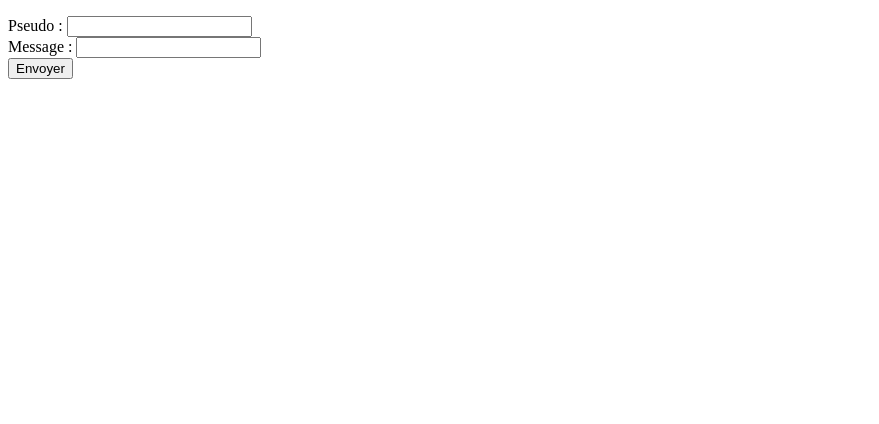
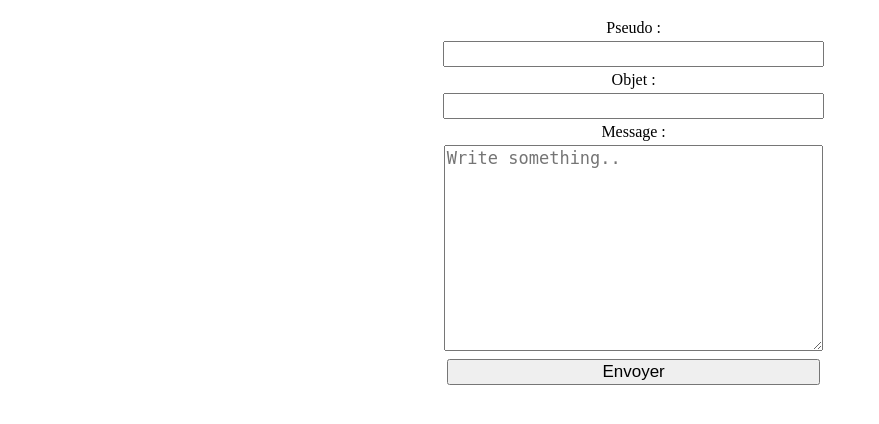
Before and after one commit to Alexi27/Web_Project, a PHP site: page /minichat.php in a window 1280 px wide. Shown: the top 424 px of the page, without its empty margins (0-879 px from the left). Run offline with PHP 8.4, Linux system fonts and the light colour scheme; data that the repository does not hold is empty.

Commit message:
Un peu de mise en page du mini chat

```diff
--- a/formulaire.html
+++ b/formulaire.html
@@ -99,5 +99,3 @@
         </div>
     </form>
 </body>
-
-</html>
--- a/minichat.css
+++ b/minichat.css
@@ -3,3 +3,6 @@ form
 {
     text-align:center;
 }
+.input{
+    float: center;
+}
--- a/minichat.php
+++ b/minichat.php
@@ -1,24 +1,95 @@
+
 <?php
 session_start(); // On démarre la session
 ?>
     <!DOCTYPE html>
     <html>
+
     <head>
         <meta charset="utf-8" />
         <title>Mini-chat</title>
+        <style>
+            form {
+                text-align: center;
+            }
+
+            .input {
+                float: middle;
+            }
+
+            .tablemessage {
+                width: 100%;
+                float: middle;
+                text-align: center;
+            }
+
+            .messageancien {
+                width: 50%;
+                float: center;
+                text-align: middle;
+            }
+            input, textarea{
+                width: 30%;
+
+                font-size: 17px;
+            }
+            .espace:after{
+                content: "";
+                display: table;
+                clear: both;
+            }
+        </style>
     </head>
 
     <body>
 
         <form action="minichat_post.php" method="post">
             <p>
-        <label for="pseudo">Pseudo</label> : <input type="text" name="pseudo" id="pseudo" /><br />
-        <label for="message">Message</label> :  <input type="text" name="message" id="message" /><br />
-
+                <table class="tablemessage">
+                    <tr>
+                        <td>
+                            <label for="pseudo">Pseudo</label> :
+                        </td>
+                    </tr>
+                    <div class="espace"></div>
+                    <tr>
+                        <td>
+                            <input type="text" name="pseudo" id="pseudo" />
+                        </td>
+                    </tr>
+                    <div class="espace"></div>
+                    <tr>
+                        <td>
+                            <label for="object">Objet</label> :</td>
+                        <td>
+                    </tr>
+                    <div class="espace"></div>
+                    <tr>
+                        <td>
+                        <input type="text" name="object" id="object" />
+                        </td>
+                    </tr>
+                    <div class="espace"></div>
+                    <tr>
+                        <td>
+                            <label for="message">Message</label> :
+                        </td>
+                    </tr>
+                    <div class="espace"></div>
+                    <tr>
+                        <td>
+                            <textarea type="text" name="message" id="message" placeholder="Write something.."style="height:200px"></textarea>
+                        </td>
+                    </tr>
+                    <div class="espace"></div>                    <tr>
+                        <td>
                             <input type="submit" value="Envoyer" />
+                        </td>
+                    </tr>
+                </table>
             </p>
         </form>
-
+        <div class="messageancien">
             <?php
 // Connexion à la base de données
 	$bdd = new PDO('mysql:host=localhost;dbname=projetweb;charset=utf8', 'Alexi27', 'Alexi2427');
@@ -37,5 +108,7 @@ $reponse->closeCursor(); // on libère le curseur pour la prochaine requête
 
 
 ?>
+        </div>
     </body>
+
     </html>
```
Also changed, not shown: index.php (+37 -7 lines). Lines whose indentation alone changed are shown as unchanged.
